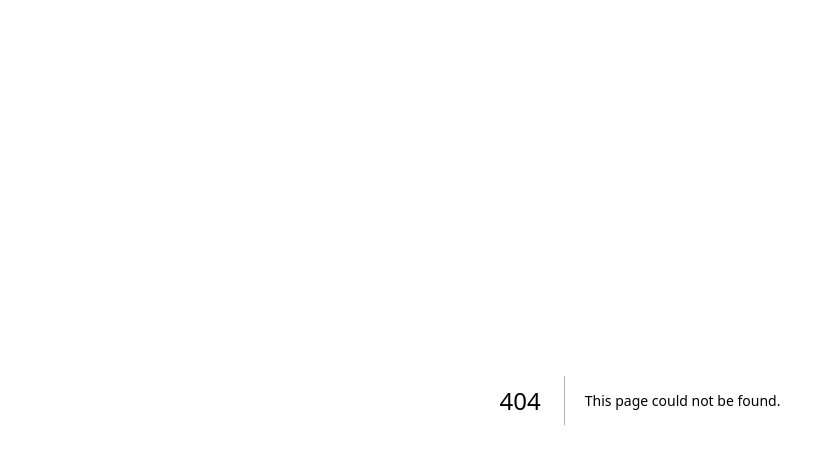
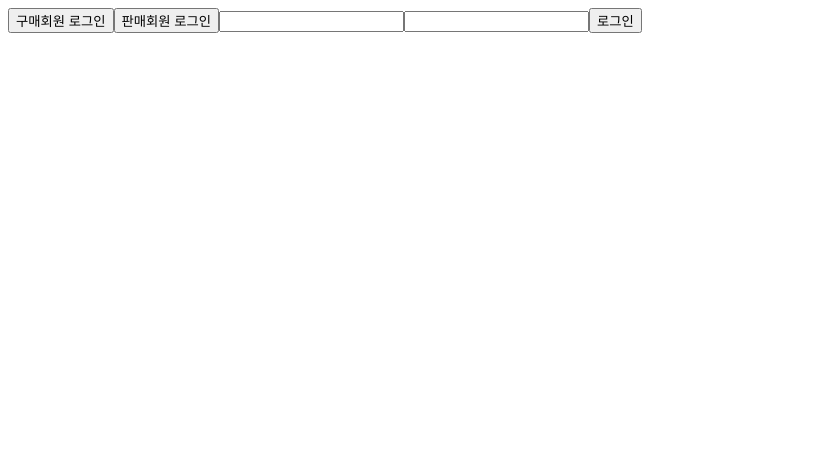
Before and after one commit to LeeeeHaeji/Daily-Beans, a Next.js app: page /login in a window 1280 px wide. Before the commit this address had no page. Shown: the top 464 px of the page, without its empty margins (0-835 px from the left). Built offline with nearby package versions, Linux system fonts and the light colour scheme.

Commit message:
로그인 기능 구현

```diff
--- a/package.json
+++ b/package.json
@@ -9,6 +9,7 @@
     "lint": "next lint"
   },
   "dependencies": {
+    "axios": "^1.6.7",
     "eslint-config-prettier": "^9.1.0",
     "next": "14.1.0",
     "react": "^18",
--- /dev/null
+++ b/src/app/(auth)/login/page.tsx
@@ -0,0 +1,52 @@
+'use client';
+
+import React, { useState } from 'react';
+import { loginAPI } from '../../../services/auth';
+
+export default function Login() {
+  const [username, setUsername] = useState('');
+  const [password, setPassword] = useState('');
+  const [userType, setUserType] = useState('');
+
+  const loginData = {
+    username,
+    password,
+    login_type: userType,
+  };
+
+  const inputUsername = (e: React.ChangeEvent<HTMLInputElement>) => {
+    setUsername(e.target.value);
+    console.log(username);
+  };
+
+  const inputPassword = (e: React.ChangeEvent<HTMLInputElement>) => {
+    setPassword(e.target.value);
+  };
+
+  // const inputLoginType = (e: React.ChangeEvent<HTMLInputElement>) => {
+  //   setLoginType(e.target.value);
+  // };
+
+  const submitLogin = async (e: React.FormEvent<HTMLFormElement>) => {
+    e.preventDefault();
+
+    loginAPI(loginData);
+  };
+
+  return (
+    <form onSubmit={submitLogin}>
+      <button type="button" onClick={() => setUserType('BUYER')}>
+        구매회원 로그인
+      </button>
+      <button type="button" onClick={() => setUserType('SELLER')}>
+        판매회원 로그인
+      </button>
+
+      {/* <input type="text" value={loginType} onChange={inputLoginType} /> */}
+      <input type="text" value={username} onChange={inputUsername} />
+      <input type="text" value={password} onChange={inputPassword} />
+
+      <button type="submit">로그인</button>
+    </form>
+  );
+}
--- /dev/null
+++ b/src/app/(auth)/register/page.tsx
@@ -0,0 +1,3 @@
+export default function register() {
+  return <div>회원가입 페이지!</div>;
+}
--- a/src/app/layout.tsx
+++ b/src/app/layout.tsx
@@ -1,4 +1,4 @@
-import './globals.css';
+import '../styles/globals.css';
 
 export default function RootLayout({
   children,
--- /dev/null
+++ b/src/services/auth.ts
@@ -0,0 +1,13 @@
+import { instance } from './instance';
+
+export const loginAPI = async (userData: object) => {
+  try {
+    const res = await instance.post('/accounts/login/', userData);
+    console.log(res);
+    return [res.data];
+  } catch (error) {
+    console.log(userData);
+    console.log(error);
+    return null;
+  }
+};
--- /dev/null
+++ b/src/services/instance.ts
@@ -0,0 +1,8 @@
+import axios from 'axios';
+
+export const instance = axios.create({
+  baseURL: 'https://openmarket.weniv.co.kr/',
+  headers: {
+    'Content-Type': 'multipart/form-data',
+  },
+});
```
Also changed, not shown: .eslintrc.json, src/styles/globals.css (added), 1 other file (tests, documents, lock files or other folders).
